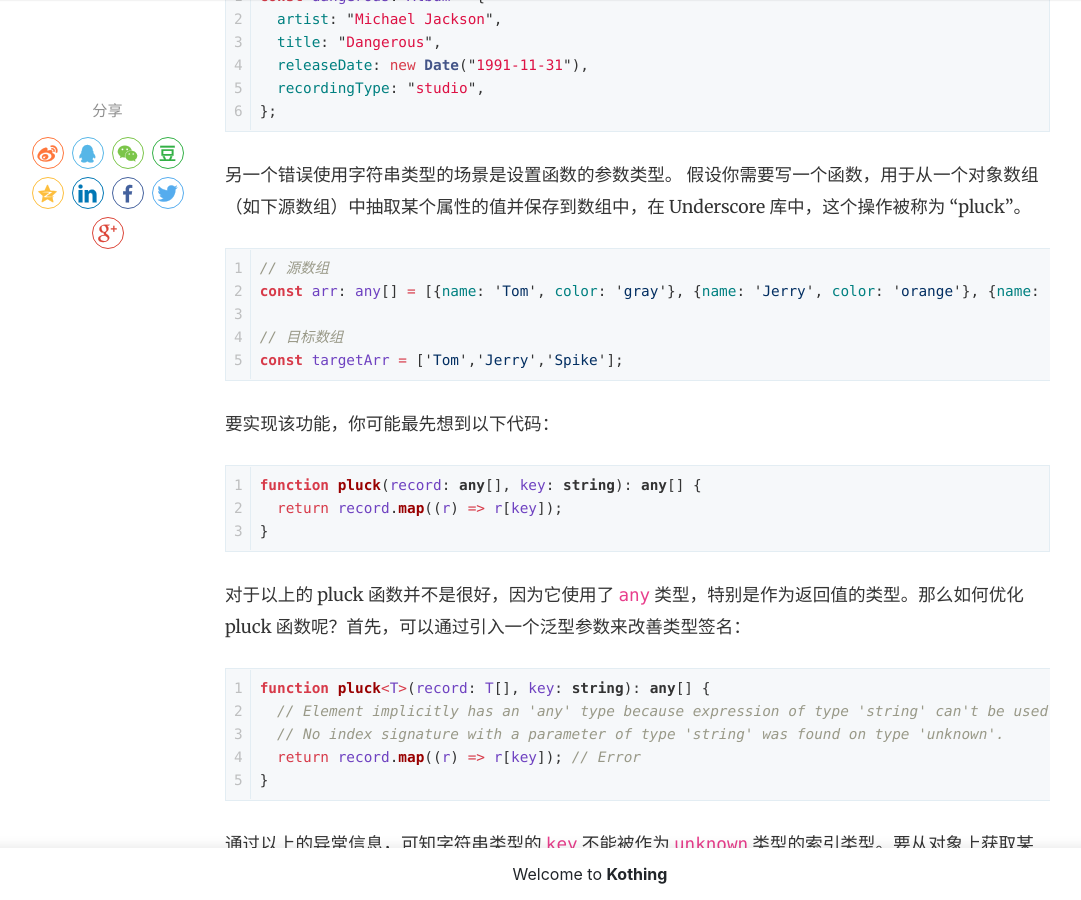
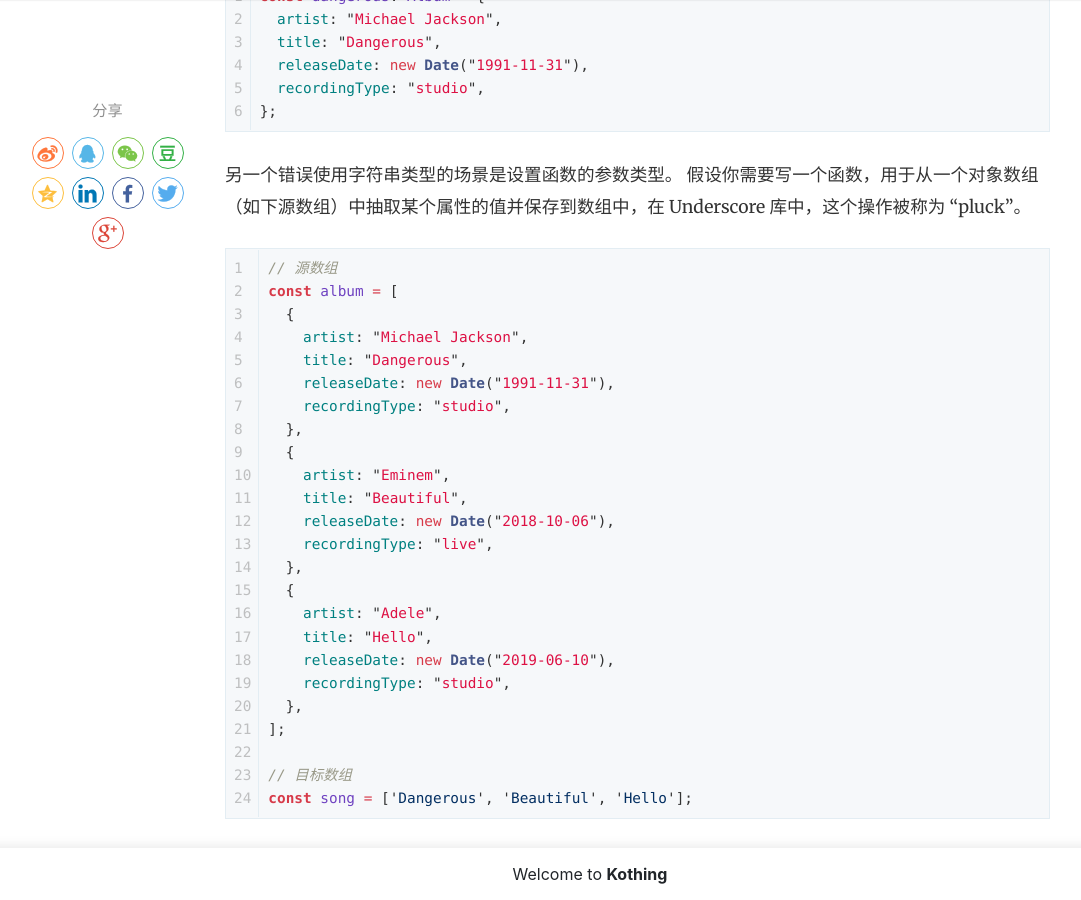
Before and after one commit to kothing/kothing.github.io, a Jekyll site: the page built from _posts/2020-11-19-how-to-write-high-quality-ts-code.md, in a window 1280 px wide and 900 px high, scrolled down 4814 px. Shown: the whole window, without its empty margins (50-1131 px from the left). Built offline with Jekyll 4.4.1, drawn with Linux system fonts in a browser that asks for light colours; nearby versions of some CDN libraries; comment, search, counter and statistics services are not loaded.

Commit message:
Update 2020-11-19-how-to-write-high-quality-ts-code.md

````diff
--- a/_posts/2020-11-19-how-to-write-high-quality-ts-code.md
+++ b/_posts/2020-11-19-how-to-write-high-quality-ts-code.md
@@ -161,10 +161,29 @@ const dangerous: Album = {
 假设你需要写一个函数，用于从一个对象数组（如下源数组）中抽取某个属性的值并保存到数组中，在 Underscore 库中，这个操作被称为 “pluck”。
 ```javascript
 // 源数组
-const arr: any[] = [{name: 'Tom', color: 'gray'}, {name: 'Jerry', color: 'orange'}, {name: 'Spike', color: 'white'}];
+const album = [
+  {
+    artist: "Michael Jackson",
+    title: "Dangerous",
+    releaseDate: new Date("1991-11-31"),
+    recordingType: "studio",
+  },
+  {
+    artist: "Eminem",
+    title: "Beautiful",
+    releaseDate: new Date("2018-10-06"),
+    recordingType: "live",
+  },
+  {
+    artist: "Adele",
+    title: "Hello",
+    releaseDate: new Date("2019-06-10"),
+    recordingType: "studio",
+  },
+];
 
 // 目标数组
-const targetArr = ['Tom','Jerry','Spike'];
+const song = ['Dangerous', 'Beautiful', 'Hello'];
 ```
 
 要实现该功能，你可能最先想到以下代码：
````
